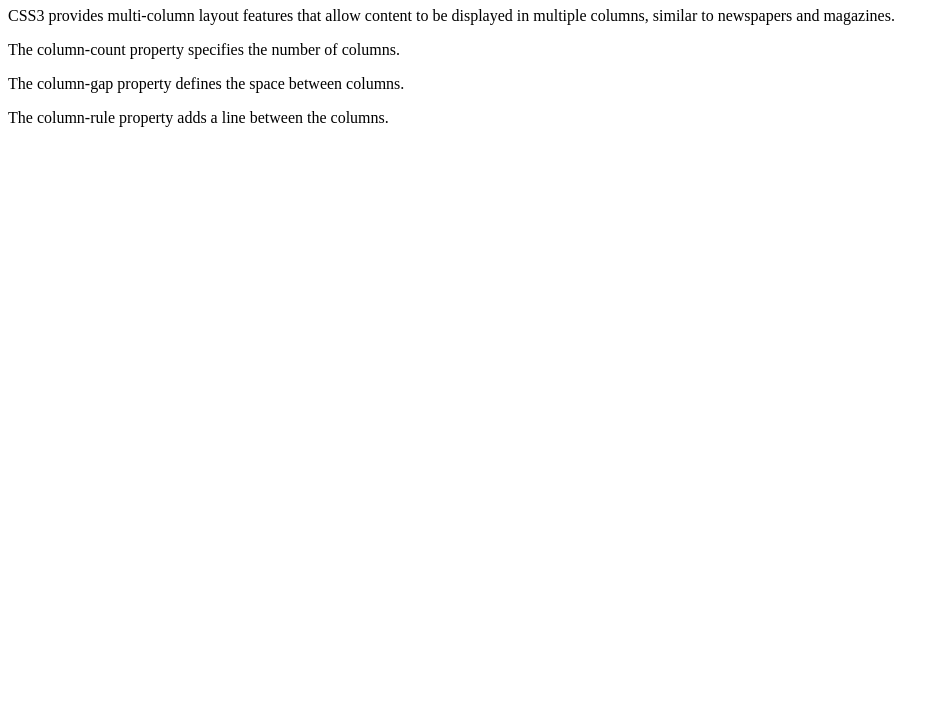
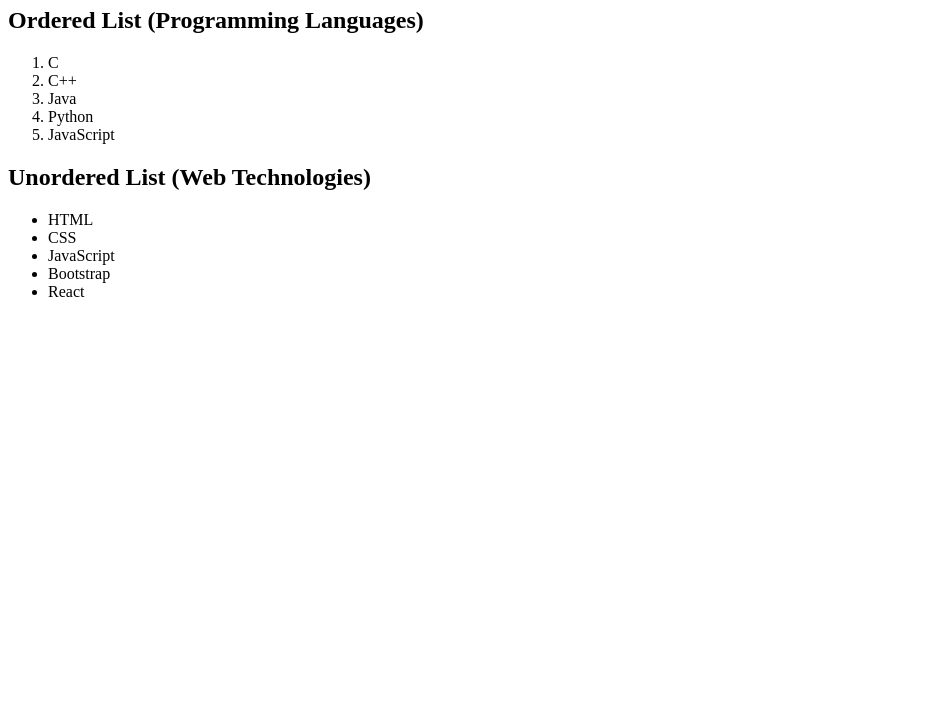
Before and after one commit to Parimaladevisubramaniam/HTML-pgm6, a plain HTML site: page index.html in a window 1280 px wide. Shown: the part 73-800 px from the top of the page, without its empty margins (0-949 px from the left). Drawn offline with Linux system fonts and the light colour scheme.

Commit message:
Modify index.html to add list examples
Updated the HTML structure to include an example of ordered and unordered lists.

```diff
--- a/index.html
+++ b/index.html
@@ -3,44 +3,32 @@
 <head>
 <meta charset="UTF-8">
 <meta name="viewport" content="width=device-width, initial-scale=1.0">
-<title>CSS3 Multi-Column Layout</title>
-
-<style>
-
-/* Write your CSS here */
-
-</style>
-
+<title>Ordered and Unordered List</title>
 </head>
 
 <body>
 
-<h1>CSS3 Multi-Column Layout</h1>
+<h1>HTML Lists Example</h1>
 
-<div class="columns">
+<h2>Ordered List (Programming Languages)</h2>
 
-<p>
-CSS3 provides multi-column layout features that allow content
-to be displayed in multiple columns, similar to newspapers and
-magazines.
-</p>
+<ol>
+    <li>C</li>
+    <li>C++</li>
+    <li>Java</li>
+    <li>Python</li>
+    <li>JavaScript</li>
+</ol>
 
-<p>
-The column-count property specifies the number
-of columns.
-</p>
+<h2>Unordered List (Web Technologies)</h2>
 
-<p>
-The column-gap property defines the
-space between columns.
-</p>
-
-<p>
-The column-rule property adds a line
-between the columns.
-</p>
-
-</div>
+<ul>
+    <li>HTML</li>
+    <li>CSS</li>
+    <li>JavaScript</li>
+    <li>Bootstrap</li>
+    <li>React</li>
+</ul>
 
 </body>
 </html>
```
